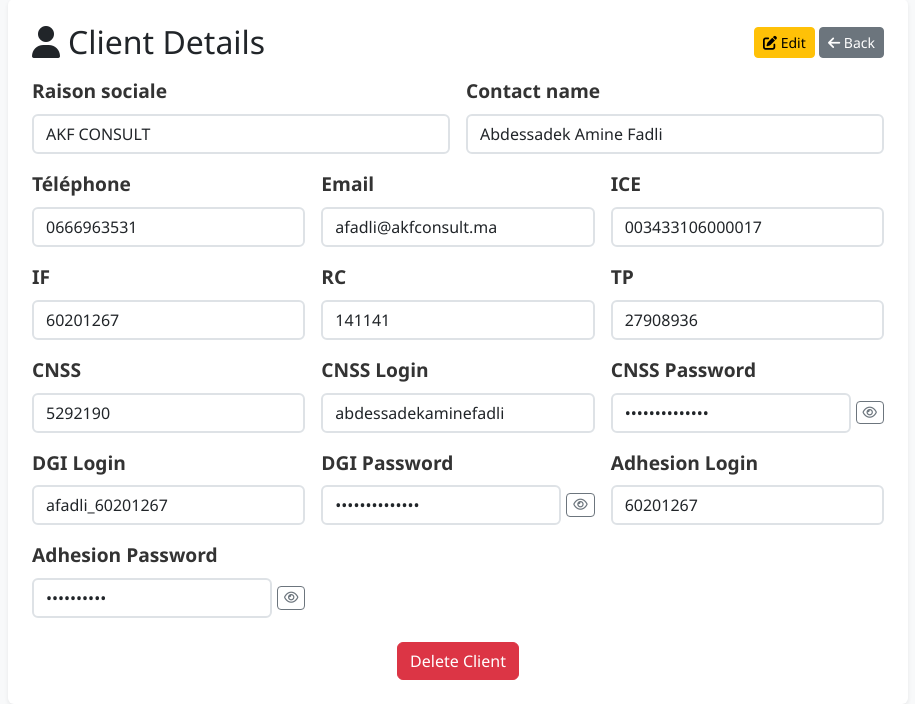
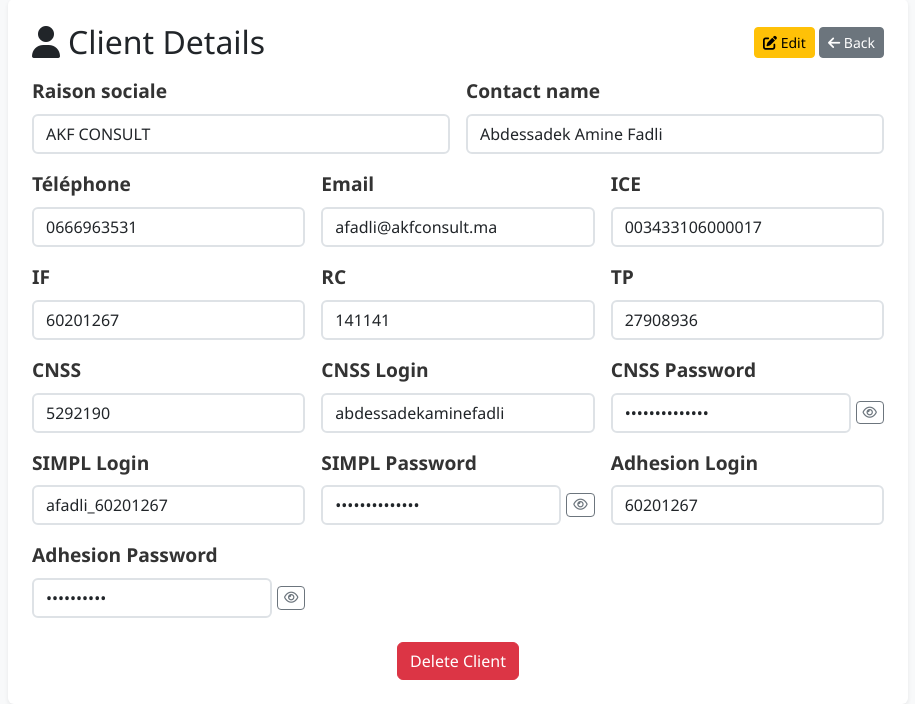
Before and after one commit to pensafrik/assetFlow, a Flask app: page /view/2 in a window 1280 px wide. Shown: the part 115-819 px from the top of the page, without its empty margins (182-1097 px from the left). Run offline with Flask 3, Linux system fonts and the light colour scheme; a user stored in the database is signed in; some libraries are stand-ins or nearby versions.

Commit message:
Changed Labels

```diff
--- a/templates/edit_client.html
+++ b/templates/edit_client.html
@@ -72,11 +72,11 @@
             </div>
 
             <div class="col-md-4">
-                <label class="form-label">DGI Login</label>
+                <label class="form-label">SIMPL Login</label>
                 <input type="text" name="dgiLogin" class="form-control" value="{{ client.dgiLogin }}">
             </div>
             <div class="col-md-4">
-                <label class="form-label">DGI Password</label>
+                <label class="form-label">SIMPL Password</label>
                 <input type="password" name="dgiPassword" class="form-control" value="{{ client.dgiPassword }}">
             </div>
 
--- a/templates/view_client.html
+++ b/templates/view_client.html
@@ -100,11 +100,11 @@
 </div>
 
         <div class="col-md-4">
-            <label class="form-label">DGI Login</label>
+            <label class="form-label">SIMPL Login</label>
             <input type="text" class="form-control copy-field" value="{{ client.dgiLogin }}" readonly>
         </div>
         <div class="col-md-4">
-    <label class="form-label">DGI Password</label>
+    <label class="form-label">SIMPL Password</label>
     <div class="password-container">
         <input type="password" class="form-control copy-field" value="{{ client.dgiPassword }}" readonly id="dgiPassword">
         <button type="button" class="btn btn-outline-secondary btn-sm" onclick="togglePassword('dgiPassword', this)">
```
